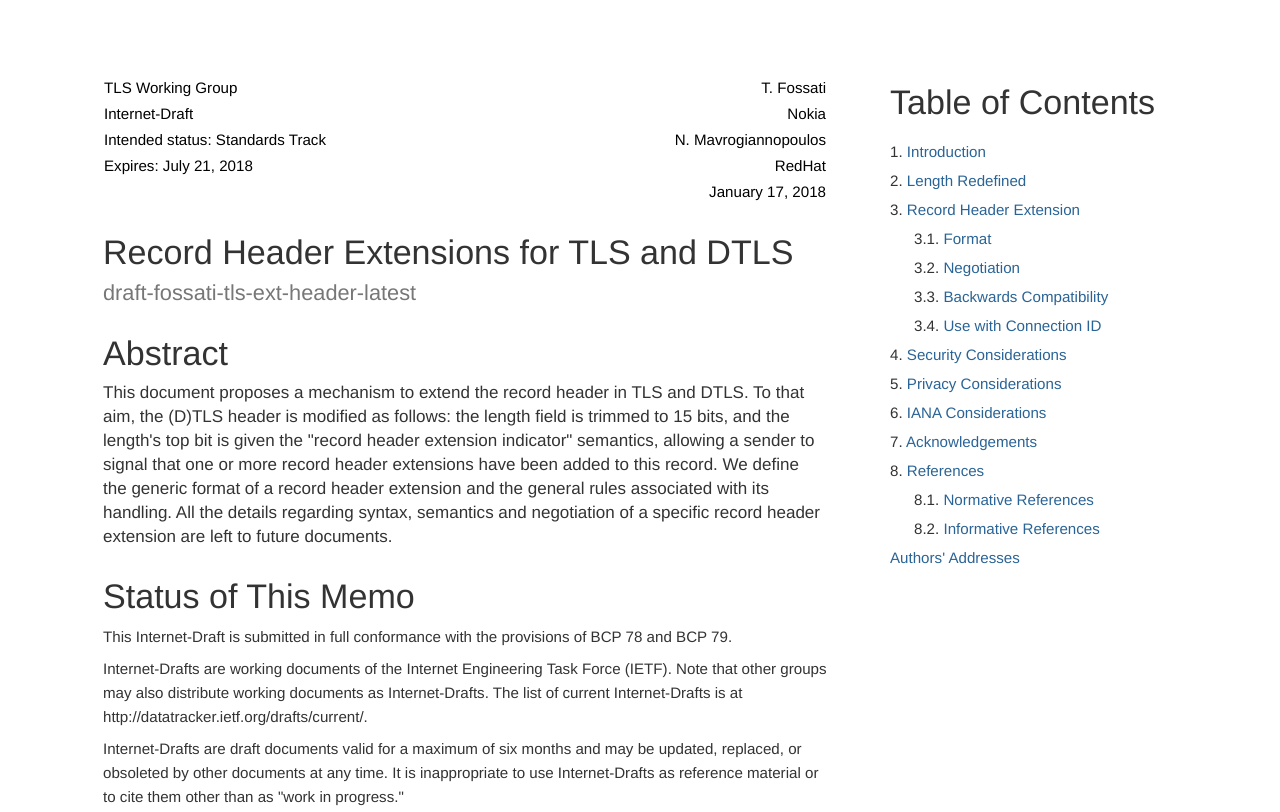
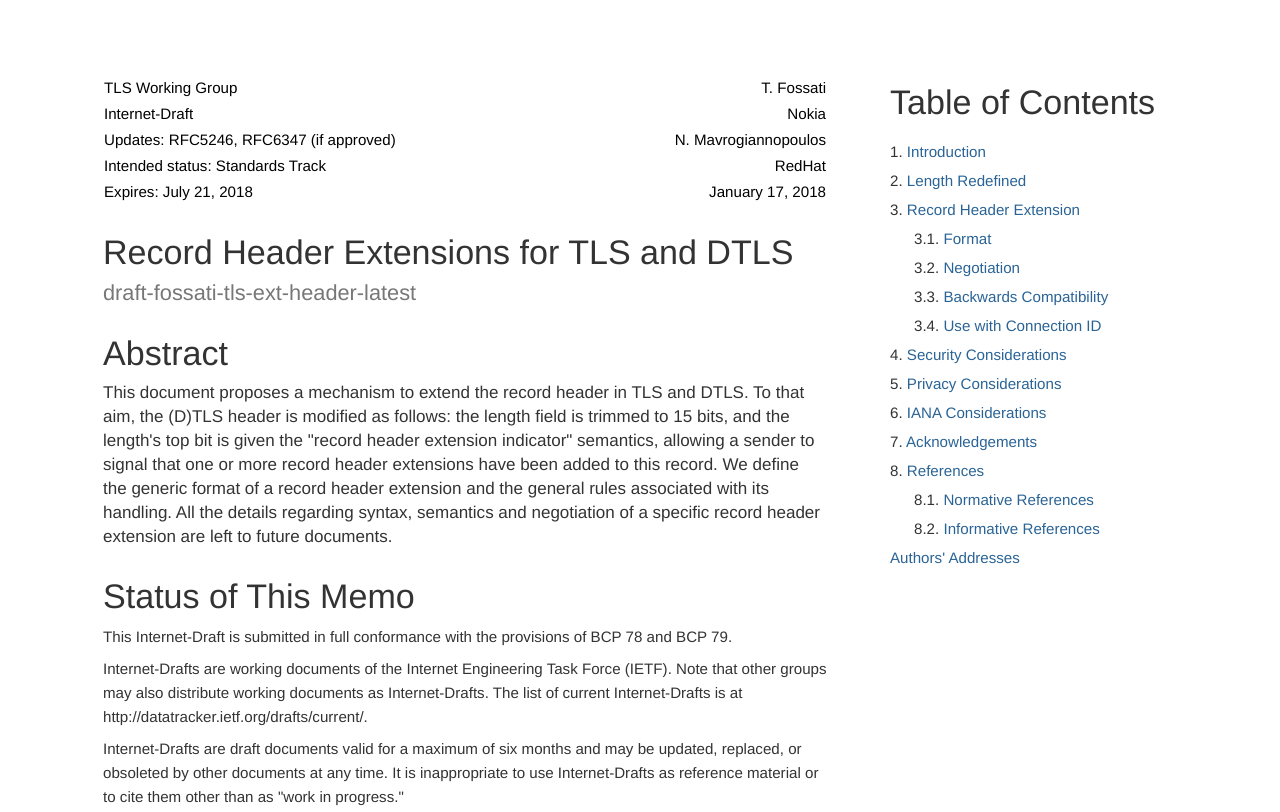
Before and after one commit to thomas-fossati/draft-tls-ext-header, a plain HTML site: page draft-fossati-tls-ext-header.html in a window 1280 px wide. Shown: the top 812 px of the page. Drawn offline with Linux system fonts and the light colour scheme.

Commit message:
Script updating gh-pages from 0179c74. [ci skip]

```diff
--- a/draft-fossati-tls-ext-header.html
+++ b/draft-fossati-tls-ext-header.html
@@ -324,15 +324,15 @@ address {
   <td class="right">Nokia</td>
 </tr>
 <tr>
-  <td class="left">Intended status: Standards Track</td>
+  <td class="left">Updates: RFC5246, RFC6347 (if approved)</td>
   <td class="right">N. Mavrogiannopoulos</td>
 </tr>
 <tr>
-  <td class="left">Expires: July 21, 2018</td>
+  <td class="left">Intended status: Standards Track</td>
   <td class="right">RedHat</td>
 </tr>
 <tr>
-  <td class="left"></td>
+  <td class="left">Expires: July 21, 2018</td>
   <td class="right">January 17, 2018</td>
 </tr>
 
```
Also changed, not shown: draft-fossati-tls-ext-header.txt.
